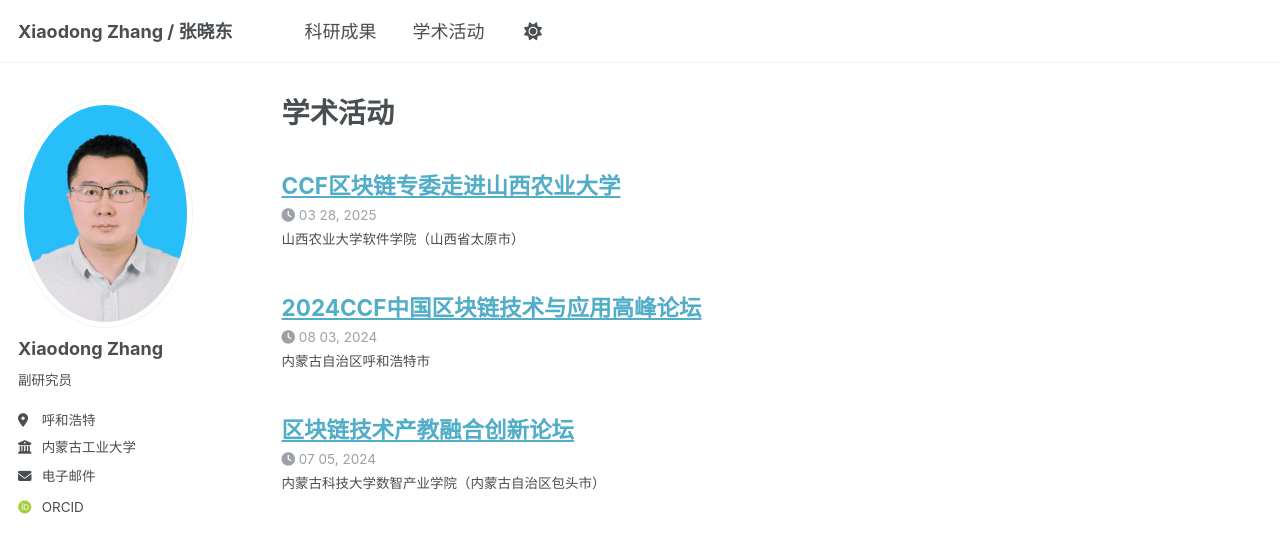
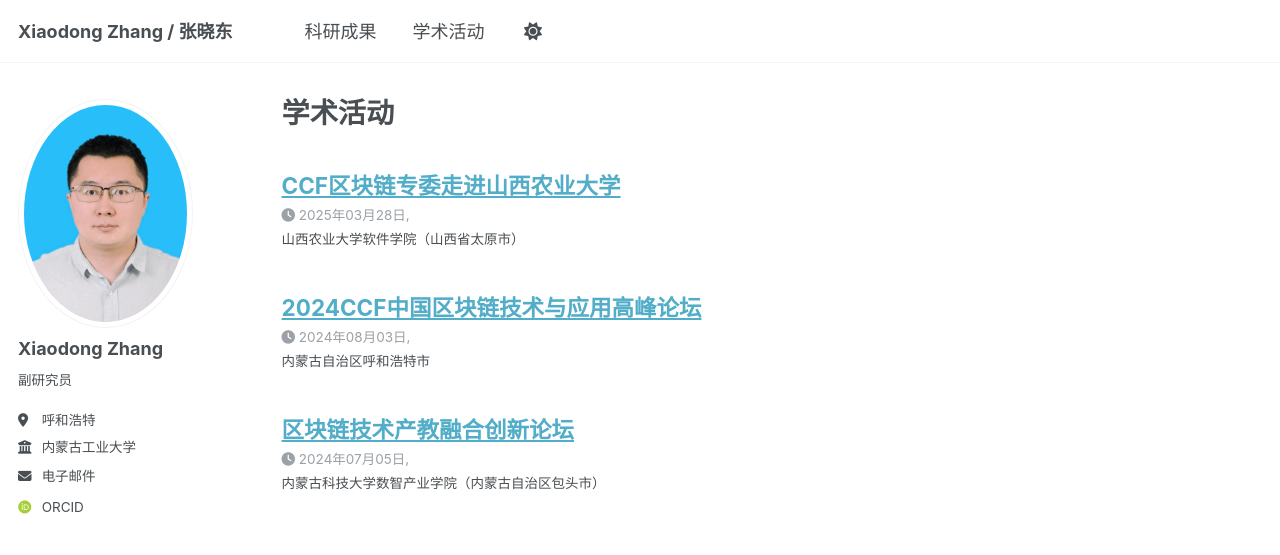
Before and after one commit to zhangxiaodong-imut/zhangxiaodong-imut.github.io, a Jekyll site: the page built from _pages/talks.html, in a window 1280 px wide. Shown: the top 555 px of the page. Built offline with Jekyll 4.4.1, drawn with Linux system fonts in a browser that asks for light colours; some web fonts are replaced.

Commit message:
Update archive-single-talk.html

```diff
--- a/_includes/archive-single-talk.html
+++ b/_includes/archive-single-talk.html
@@ -31,7 +31,7 @@
     {% if post.read_time %}
       <p class="page__meta"><i class="fa fa-clock" aria-hidden="true"></i> {% include read-time.html %}</p>
     {% endif %}
-    {% if post.date %}<p class="page__meta"><i class="fa fa-clock" aria-hidden="true"></i> {{ post.date | date: '%m %d, %Y' }}</p>{% endif %}
+    {% if post.date %}<p class="page__meta"><i class="fa fa-clock" aria-hidden="true"></i> {{ post.date | date: '%Y年%m月%d日, ' }}</p>{% endif %}
     {% if post.location %}<p class="archive__item-excerpt" itemprop="description">{{post.location}} {% endif %}
   </article>
 </div>
```
